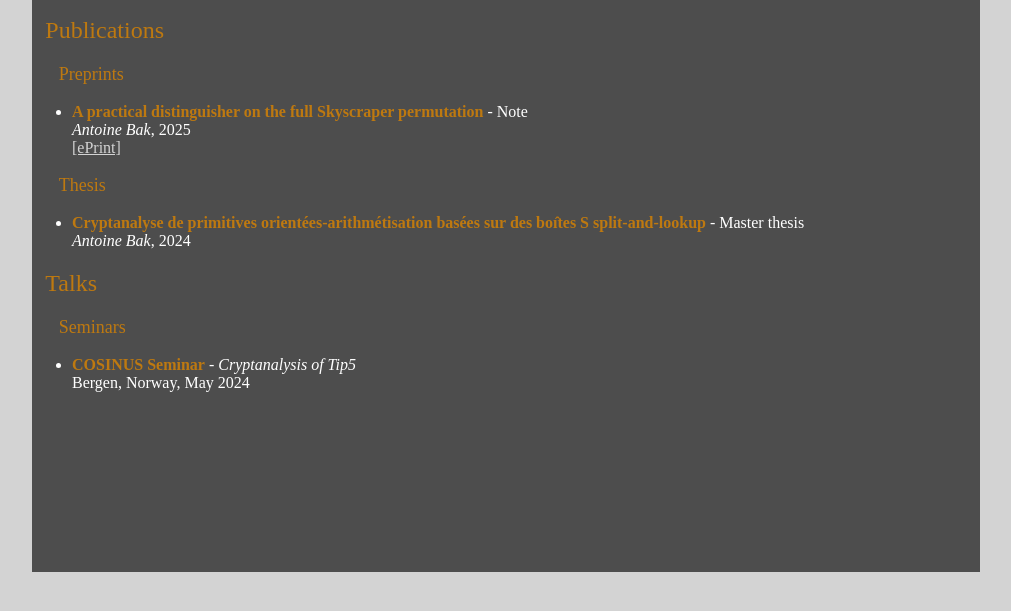
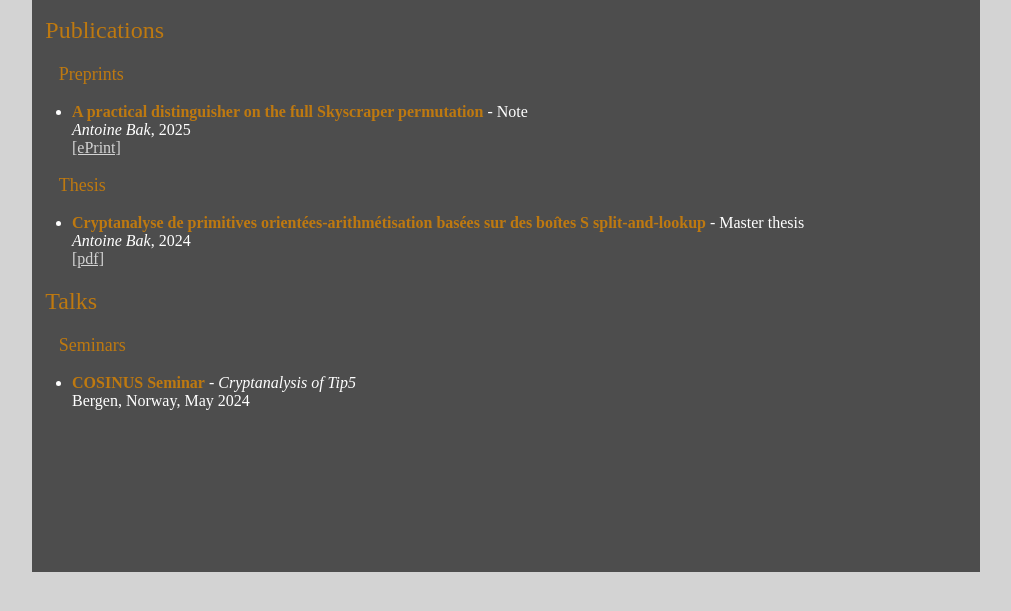
Before and after one commit to AntoineBak/AntoineBak.github.io, a plain HTML site: page research.html in a window 1280 px wide. Shown: the part 181-792 px from the top of the page, without its empty margins (134-1145 px from the left). Drawn offline with Linux system fonts and the light colour scheme.

Commit message:
[+] Add internship report.

```diff
--- a/research.html
+++ b/research.html
@@ -46,7 +46,8 @@
 		<ul>
 			<li><strong>Cryptanalyse de primitives orientées-arithmétisation basées sur
 				des boı̂tes S split-and-lookup</strong> - Master thesis <br>
-			<em>Antoine Bak</em>, 2024
+			<em>Antoine Bak</em>, 2024 <br>
+			<a href="https://inria.hal.science/hal-04910908">[pdf]</a>
 			</li>
 		</ul>
 
```
